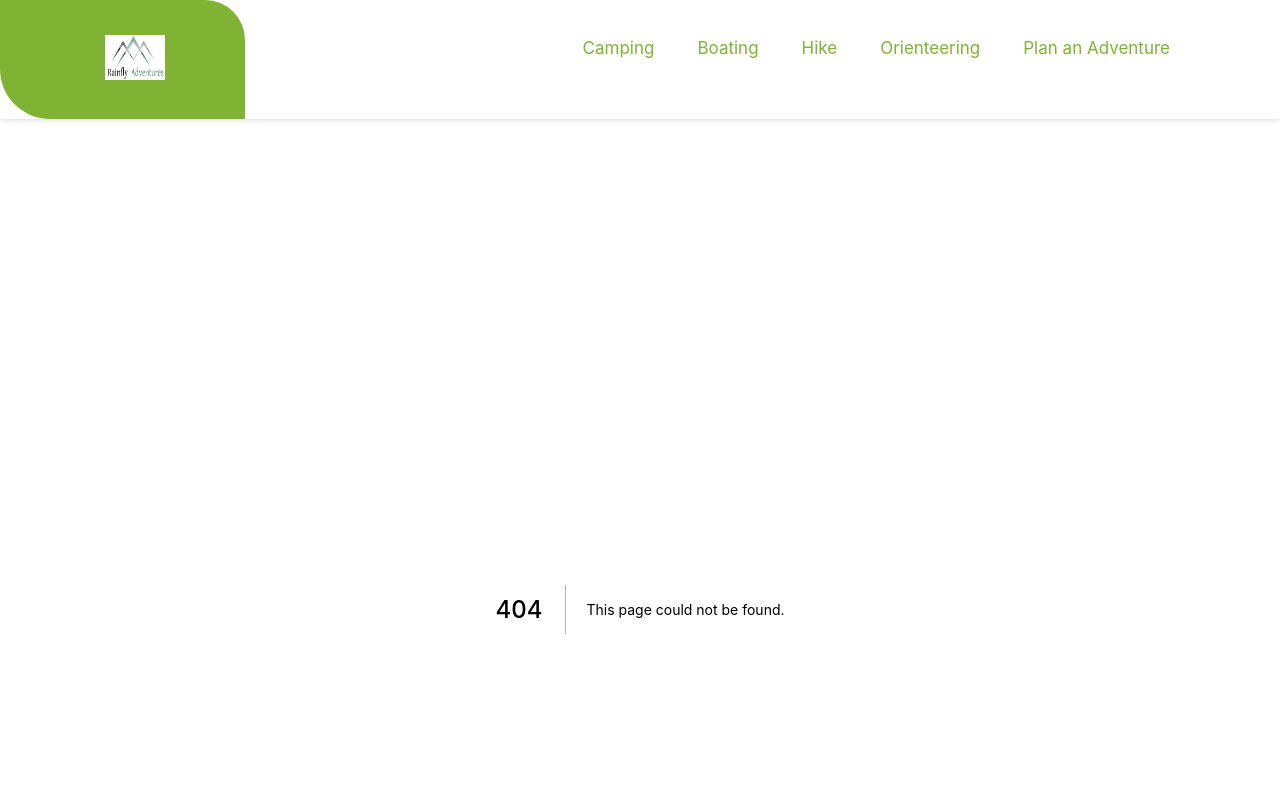
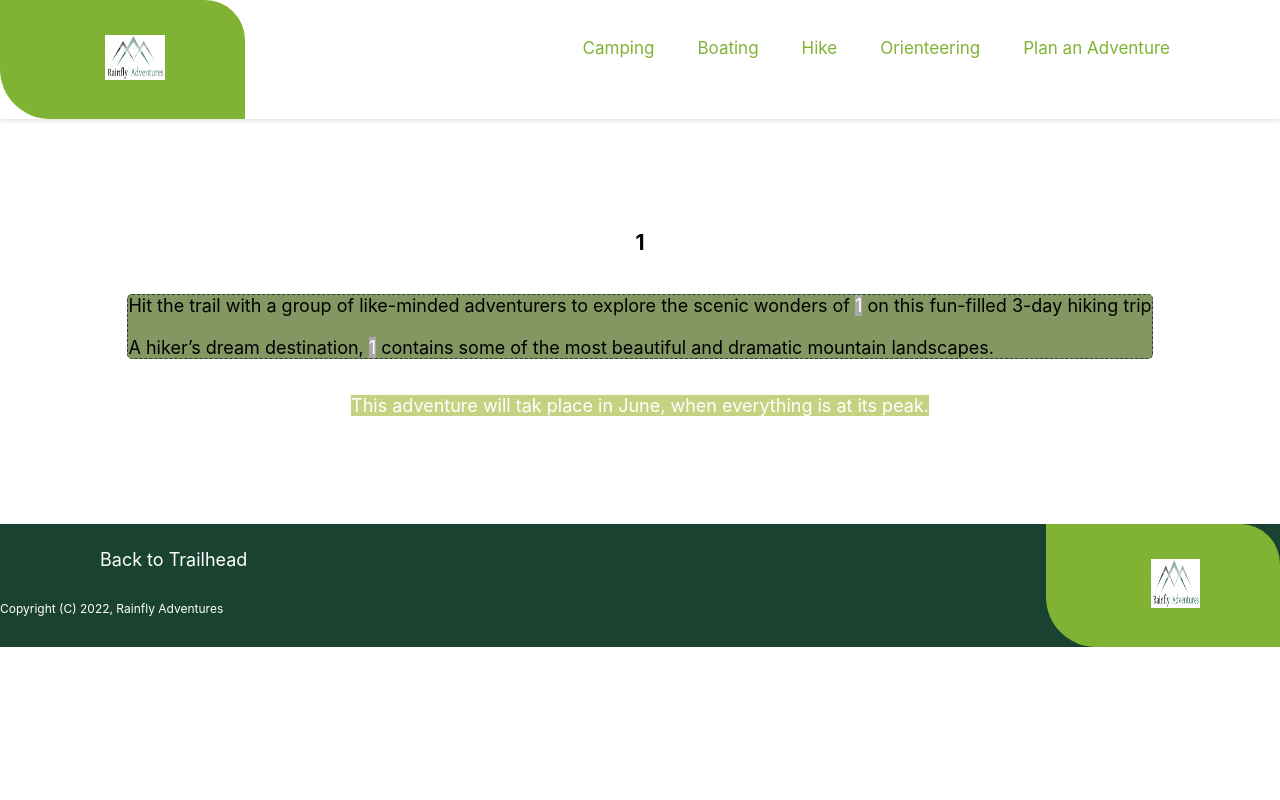
Before and after one commit to gillissm/TheCodeAttic.RainflyAdventures.NextJSLearning, a Next.js app: page /trips/1 in a window 1280 px wide. Before the commit this address had no page. Shown: the top 800 px of the page. Built offline with nearby package versions, Linux system fonts and the light colour scheme.

Commit message:
renamed trip directory to trips added sass package from NPM ran npm update to update all packages added CSS examples added SASS examples

```diff
--- a/package.json
+++ b/package.json
@@ -17,7 +17,8 @@
     "next": "^12.0.7",
     "react": "^17.0.2",
     "react-dom": "^17.0.2",
-    "swr": "^1.1.1"
+    "sass": "^1.47.0",
+    "swr": "^1.1.2"
   },
   "devDependencies": {
     "@types/react": "17.0.24",
--- a/pages/trip/_middleware.ts
+++ /dev/null
@@ -1,5 +0,0 @@
-import { NextFetchEvent, NextRequest } from 'next/server';
-
-export function middleware(req: NextRequest, event: NextFetchEvent) {
-
-}
--- /dev/null
+++ b/pages/trips/[tripid].tsx
@@ -0,0 +1,35 @@
+import type { NextPage } from 'next'
+import Head from 'next/head'
+import { useRouter } from 'next/router';
+// 1. import of the SASS stylesheet
+import tripStyle from  '../../styles/singletrip.module.scss'
+
+const TripPage: NextPage = () => {
+    // 2. This is a dynamic route page, so must take into account the page key/id as pulled from route object
+    const router = useRouter();
+    const queryObject = router.query;
+    // 3. Retreive the dynamic route key/id for easy referencing
+    // -- In a more complete application this would be te point data would be retrieved for a data store such as Sitecore
+    const tripName = queryObject.tripid;
+
+    return (
+        <>
+            <Head>
+                <title>{tripName}</title>
+            </Head>
+            <h3>{tripName}</h3>
+            {/* 4. Accessing the description CSS classname */}
+            <p className={tripStyle.description}>
+                Hit the trail with a group of like-minded adventurers to explore the scenic wonders of <span className={tripStyle.tripName}>{tripName}</span> on this fun-filled 3-day hiking trip
+                <br /><br />
+                A hiker’s dream destination, <span className={tripStyle.tripName}>{tripName}</span> contains some of the most beautiful and dramatic mountain landscapes.
+            </p>
+            {/* 5. Accessing the tripName CSS classname, to demonstrate that Sass nesting does function as expected  */}
+            <p className={tripStyle.tripName}>
+                This adventure will tak place in June, when everything is at its peak.
+            </p>
+        </>
+    );
+};
+
+export default TripPage;
--- /dev/null
+++ b/pages/trips/index.tsx
@@ -0,0 +1,39 @@
+import type { NextPage } from 'next'
+import Head from 'next/head'
+// Import stylesheet reference for page specific styles
+import tripStyle from '../../styles/trips.module.css'
+
+
+const TripsIndex: NextPage = () => {
+    return (
+        <>
+            <Head>
+                <title>Trips Index</title>
+                {/* Referencing the stylesheet directly from the public directory, this skips all Next.js optimization */}
+                <link href="cssSample.css" rel="stylesheet" />
+            </Head>
+            <h4>Start Your Trip</h4>
+            {/* largeFont is found in /styles/global.css which has been imported in _app.tsx */}
+            <p className='largeFont'>
+                Sometimes the best way to experience is let someone else do all the planning.
+                Checkout are latest planned trips, to help get back to nature.
+            </p>
+            {/* INCORRECT SYNTAX when trying to reference a module CSS file this is shown for reference
+                <p className='tripsComment'></p>
+             */}
+            {/* Assign the CSS-classname as define in trips.module.css */}
+            <p className={tripStyle.tripsComment}>
+                "I take a yearly trip with Rainfly Adventures and have yet to be disappointed. They are always well prepared not matter what issue may come"
+                <br />
+                {/* Assigning CSS both from the module CSS file as well as the globalcss defined in _app.tsx  */}
+                <span className={` ${tripStyle.tripsCommentUser} oliveBG`}>
+                    Long Time Traveller
+                </span>
+            </p>
+            {/* List the CSS classname as found in the referenced stylesheet */}
+            <p className='desertsunBG'>If it is cold where you are then this is the trip for you, experience constant warmth on this trip to the desert.</p>
+        </>
+    );
+};
+
+export default TripsIndex;
--- /dev/null
+++ b/public/cssSample.css
@@ -0,0 +1,4 @@
+.desertsunBG{
+    background-color: #c87620;
+    color: #736013;
+}
--- /dev/null
+++ b/styles/singletrip.module.scss
@@ -0,0 +1,29 @@
+$deepGreen: #0f2116;
+$everGreen: #2b422c;
+$springTreeGreen: #546746;
+$grassGreen: #839762;
+$summerFlowerGreen: #c7d182;
+
+@mixin theme($theme: DarkGray) {
+  background: $theme;
+  box-shadow: 0 0 1px rgba($theme, .25);
+  color: #fff;
+}
+
+.info {
+  @include theme;
+}
+
+.description{
+
+    border: 1px dashed $everGreen;
+    background-color: $grassGreen;
+    border-radius: 5px;
+    .tripName{
+        @include theme;
+    }
+}
+
+.tripName{
+    @include theme($theme: $summerFlowerGreen);
+}
--- /dev/null
+++ b/styles/trips.module.css
@@ -0,0 +1,9 @@
+.tripsComment{
+    font-weight: 900;
+    color: darkolivegreen
+}
+
+.tripsCommentUser{
+    font-weight: normal;
+    color: black;
+}
```
Also changed, not shown: pages/trip/[tripid].tsx (deleted, +0 -48 lines), pages/trip/index.tsx (deleted, +0 -48 lines), 1 other file (tests, documents, lock files or other folders).
